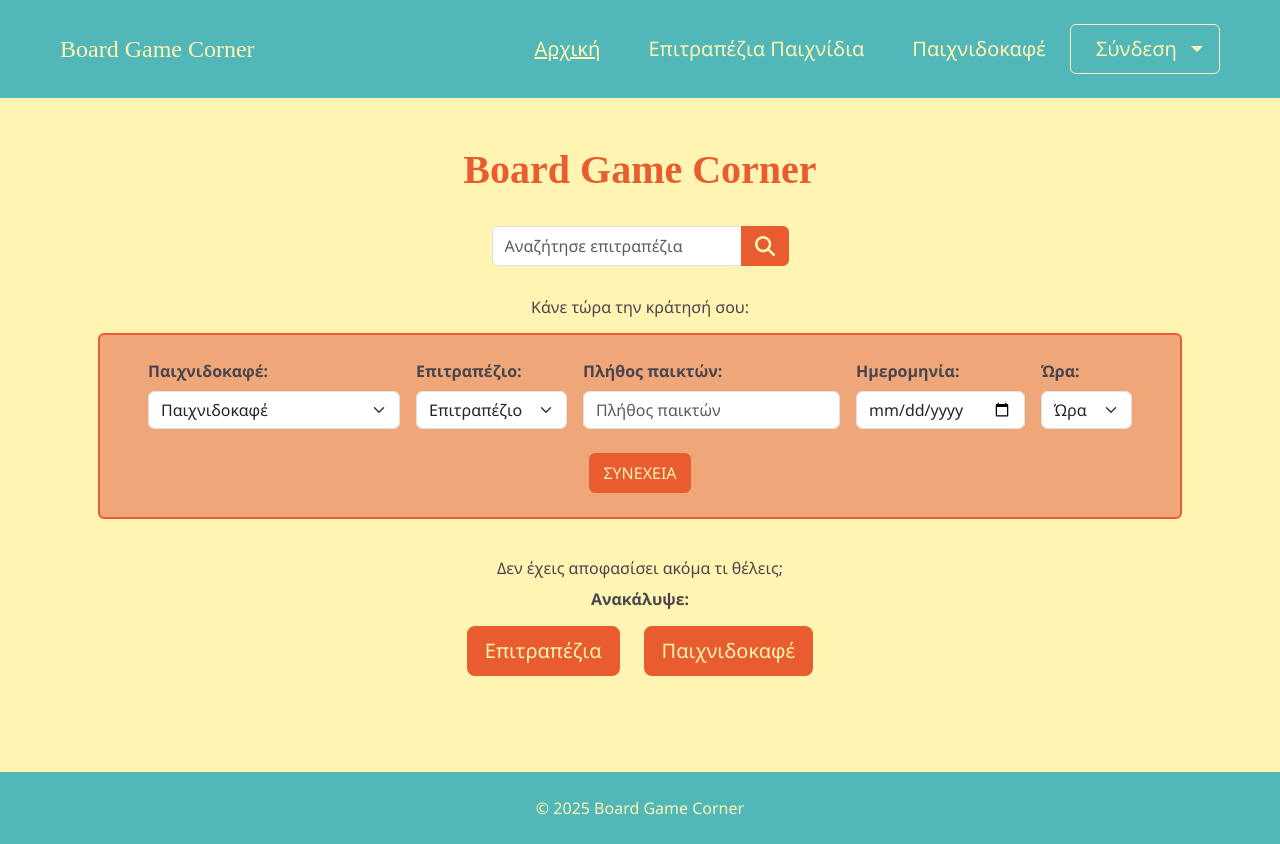
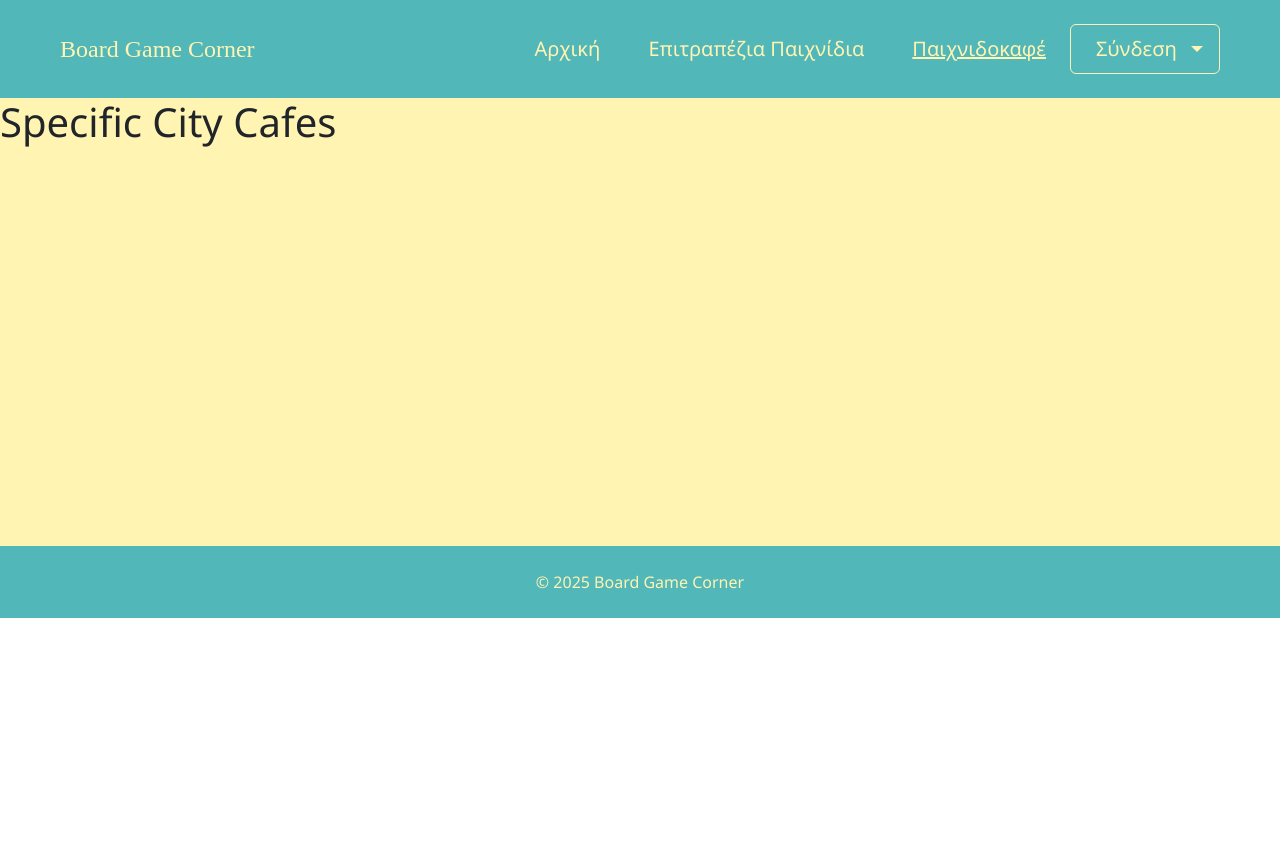
Before and after one commit to stellavl/board-game-corner, a React (Create React App) app in the folder frontend/: page /boardgamecafes/1 in a window 1280 px wide. Before the commit this address led to /home. After the commit the page ends 800 px from the top, so only its background shows below. Built offline with nearby package versions, Linux system fonts and the light colour scheme; the HTML template or start-up script is replaced by a standard one.

Commit message:
allow navigation in specific city cafes page

```diff
--- a/frontend/src/components/layout/Main.jsx
+++ b/frontend/src/components/layout/Main.jsx
@@ -4,12 +4,14 @@ import HomePage from "../../pages/HomePage";
 import BoardGamesPage from "../../pages/BoardGamesPage";
 import BoardGameCafesPage from "../../pages/BoardGameCafesPage";
 import SpecificBoardGamePage from "../../pages/SpecificBoardGamePage";
+import SpecificCityCafesPage from "../../pages/SpecificCityCafesPage";
 
 const validRoutePatterns = [
   "/home",
   "/boardgames",
   "/boardgamecafes",
   "/boardgames/:boardGameName", // Dynamic route
+  "/boardgamecafes/:cityName"  // Dynamic route for specific city cafes
 ];
 
 const isValidRoute = (pathname) => {
@@ -28,14 +30,14 @@ const Main = () => {
 
   return (
     <div style={{ minHeight: "400px" }}>
-
       <Routes>
         <Route path="/home" element={<HomePage />} />
         <Route path="/boardgames" element={<BoardGamesPage />} />
         <Route path="/boardgamecafes" element={<BoardGameCafesPage />} />
         <Route path="/boardgames/:boardGameName" element={<SpecificBoardGamePage />} />
+        <Route path="/boardgamecafes/:cityName" element={<SpecificCityCafesPage />} />
       </Routes>
-      </div>
+    </div>
   );
 };
 
--- a/frontend/src/pages/BoardGameCafesPage.jsx
+++ b/frontend/src/pages/BoardGameCafesPage.jsx
@@ -1,9 +1,13 @@
 import React from 'react';
 import { Container, Row, Col, Card } from 'react-bootstrap';
+import { useNavigate } from 'react-router-dom';
 import SearchBar from '../components/common/SearchBar';
 import boardGameCities from '../data/boardGameCities.js';
+import { transliterate as transliterateGreekToEnglish } from 'transliteration';
 
-const BoardGamesPage = () => {
+const BoardGameCafesPage = () => {
+    const navigate = useNavigate();
+
     const cardStyle = {
         backgroundColor: 'var(--color-soft-orange)',
         border: '2px solid var(--color-orange)',
@@ -12,6 +16,12 @@ const BoardGamesPage = () => {
 
     const cardHoverStyle = {
         transform: 'scale(1.05)'
+    };
+
+    const handleCardClick = (cityName) => {
+        const translatedCityName = transliterateGreekToEnglish(cityName);
+        console.log(`Navigating to /boardgamecafes/city=${translatedCityName}`);
+        navigate(`/boardgamecafes/city=${translatedCityName}`);
     };
 
     return (
@@ -33,7 +43,6 @@ const BoardGamesPage = () => {
                     <h5
                         className='text-center text-decoration-underline'
                         style={{ color: 'var(--color-gray-purple)'
-
                         }}>
                         Διάλεξε πόλη:
                     </h5>
@@ -41,11 +50,12 @@ const BoardGamesPage = () => {
             </Row>
             <Row className='mt-2'>
                 {boardGameCities.map((cafe, index) => (
-                    <Col key={index} md={4} className='mb-4'>
+                    <Col key={`${cafe.city}-${index}`} md={4} xs={6} className='mb-4'>
                         <Card
                             style={cardStyle}
                             onMouseEnter={e => e.currentTarget.style.transform = cardHoverStyle.transform}
                             onMouseLeave={e => e.currentTarget.style.transform = 'none'}
+                            onClick={() => handleCardClick(cafe.city)}
                         >
                             <Card.Body className="text-center">
                                 <Card.Title>{cafe.city}</Card.Title>
@@ -59,4 +69,4 @@ const BoardGamesPage = () => {
     );
 };
 
-export default BoardGamesPage;
+export default BoardGameCafesPage;
--- /dev/null
+++ b/frontend/src/pages/SpecificCityCafesPage.jsx
@@ -0,0 +1,11 @@
+import React from 'react';
+
+const SpecificCityCafesPage = () => {
+    return (
+        <div>
+            <h1>Specific City Cafes</h1>
+        </div>
+    );
+};
+
+export default SpecificCityCafesPage;
```
